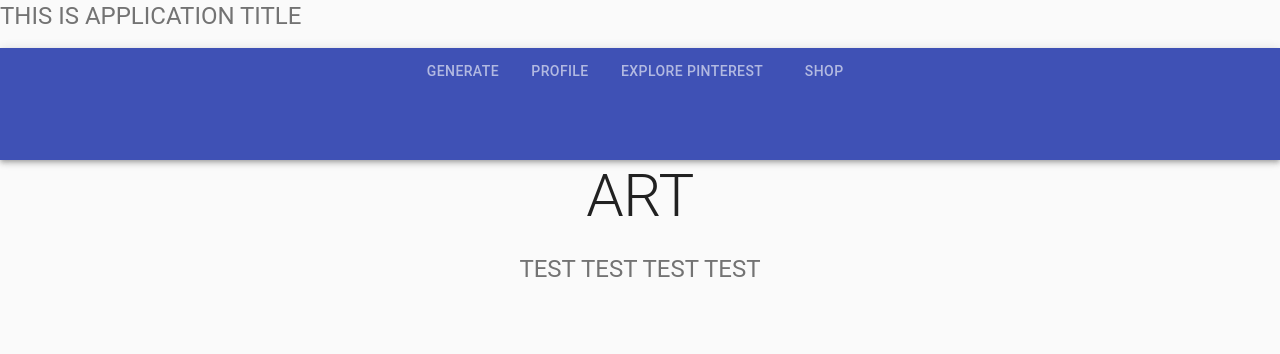
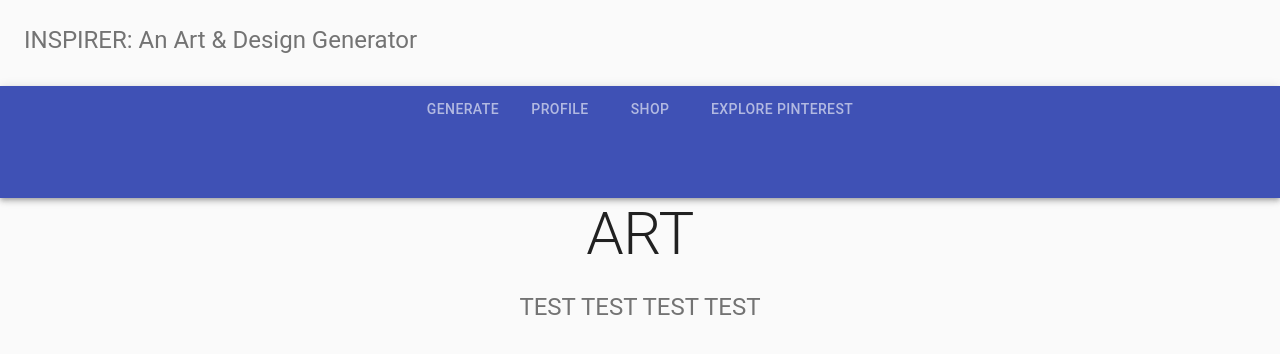
Before and after one commit to LisaTLe/Inspirer-app, a React (Create React App) app: page / in a window 1280 px wide. Shown: the top 354 px of the page. Built offline with nearby package versions, Linux system fonts and the light colour scheme.

Commit message:
materialUI updated

```diff
--- a/src/components/main.js
+++ b/src/components/main.js
@@ -29,16 +29,19 @@ import Tab from '@mui/material/Tab';
 function Main() {
     return (
 <div color="accent">
+      <Box pt={3} pl={3} pb={1.7}>
         <Typography variant="h5" align="left" color="textSecondary" paragraph>
-          THIS IS APPLICATION TITLE
+        INSPIRER: An Art & Design Generator
         </Typography>
+      </Box>
+
         <CssBaseline />
         <AppBar position="relative">
           <tabs align="center">
           <Tab label="Generate"/>
           <Tab label="Profile"/>
+          <Tab label="Shop"/>
           <Tab label="Explore Pinterest"/>
-          <Tab label="Shop"/>
 
           </tabs>
           <Toolbar>
--- a/src/components/navbar.js
+++ b/src/components/navbar.js
@@ -6,7 +6,7 @@ export default function navbar() {
       <div className="wrapper">
         <div className="left">
           <a href="#home" className="title">
-            Name of application here
+            Inspirer: An Art & Design Generator
           </a>
           <a href="#home" className="home-nav">
             Home
```
